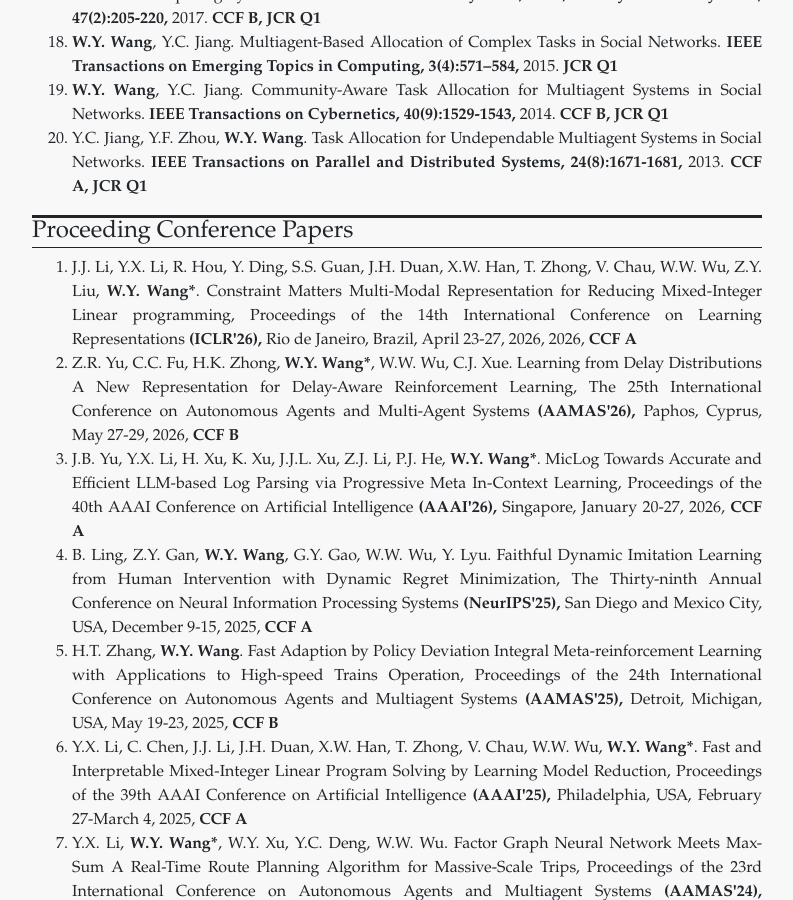
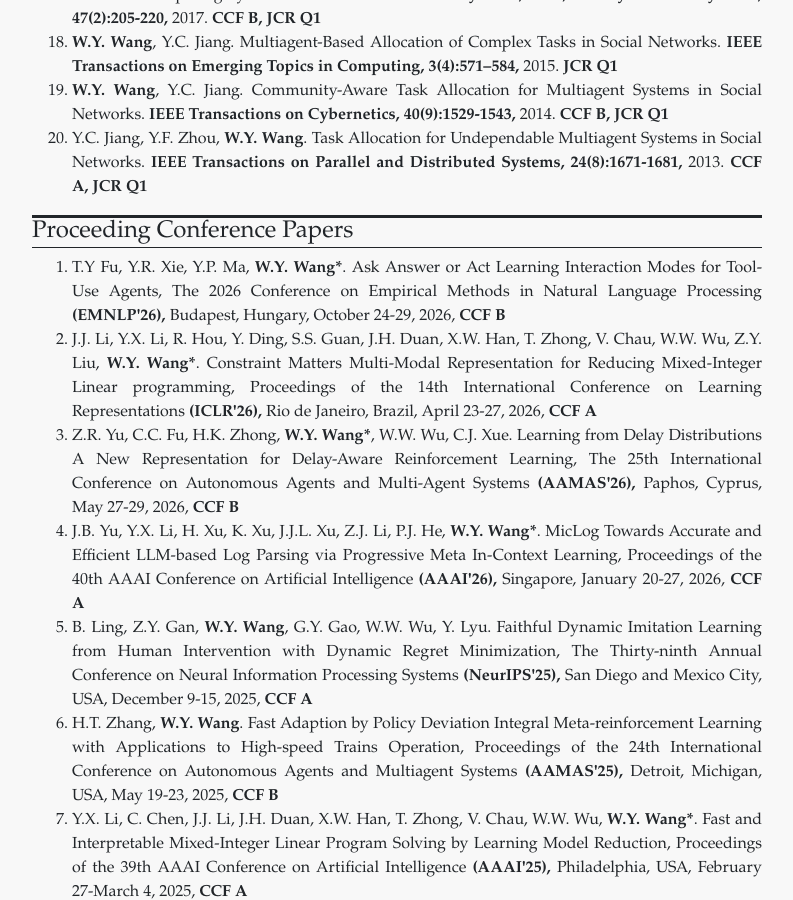
Before and after one commit to wanyuanwang/wanyuanwang.github.io, a Jekyll site: the page built from publications.html, in a window 1280 px wide and 900 px high, scrolled down 1610 px. Shown: the whole window, without its empty margins (243-1036 px from the left). Built offline with Jekyll 4.4.1, drawn with Linux system fonts in a browser that asks for light colours.

Commit message:
Update conference_papers.yml

```diff
--- a/_data/conference_papers.yml
+++ b/_data/conference_papers.yml
@@ -1,9 +1,17 @@
+- authors: T.Y Fu, Y.R. Xie, Y.P. Ma, <b> W.Y. Wang*</b>.
+  title: Ask Answer or Act Learning Interaction Modes for Tool-Use Agents,
+  conference: The 2026 Conference on Empirical Methods in Natural Language Processing
+  conference_abbr: (EMNLP'26),
+  address: Budapest, Hungary,
+  date: October 24-29, 2026,
+  others: <b> CCF B</b>
+
 - authors: J.J. Li, Y.X. Li, R. Hou, Y. Ding, S.S. Guan, J.H. Duan, X.W. Han, T. Zhong, V. Chau, W.W. Wu, Z.Y. Liu, <b> W.Y. Wang*</b>.
   title: Constraint Matters Multi-Modal Representation for Reducing Mixed-Integer Linear programming,
   conference: Proceedings of the 14th International Conference on Learning Representations
   conference_abbr: (ICLR'26),
   address: Rio de Janeiro, Brazil,
-  date: April 23-27, 2026, 2026,
+  date: April 23-27, 2026,
   others: <b> CCF A</b>
 
 - authors: Z.R. Yu, C.C. Fu, H.K. Zhong, <b>W.Y. Wang*</b>, W.W. Wu, C.J. Xue.
```
